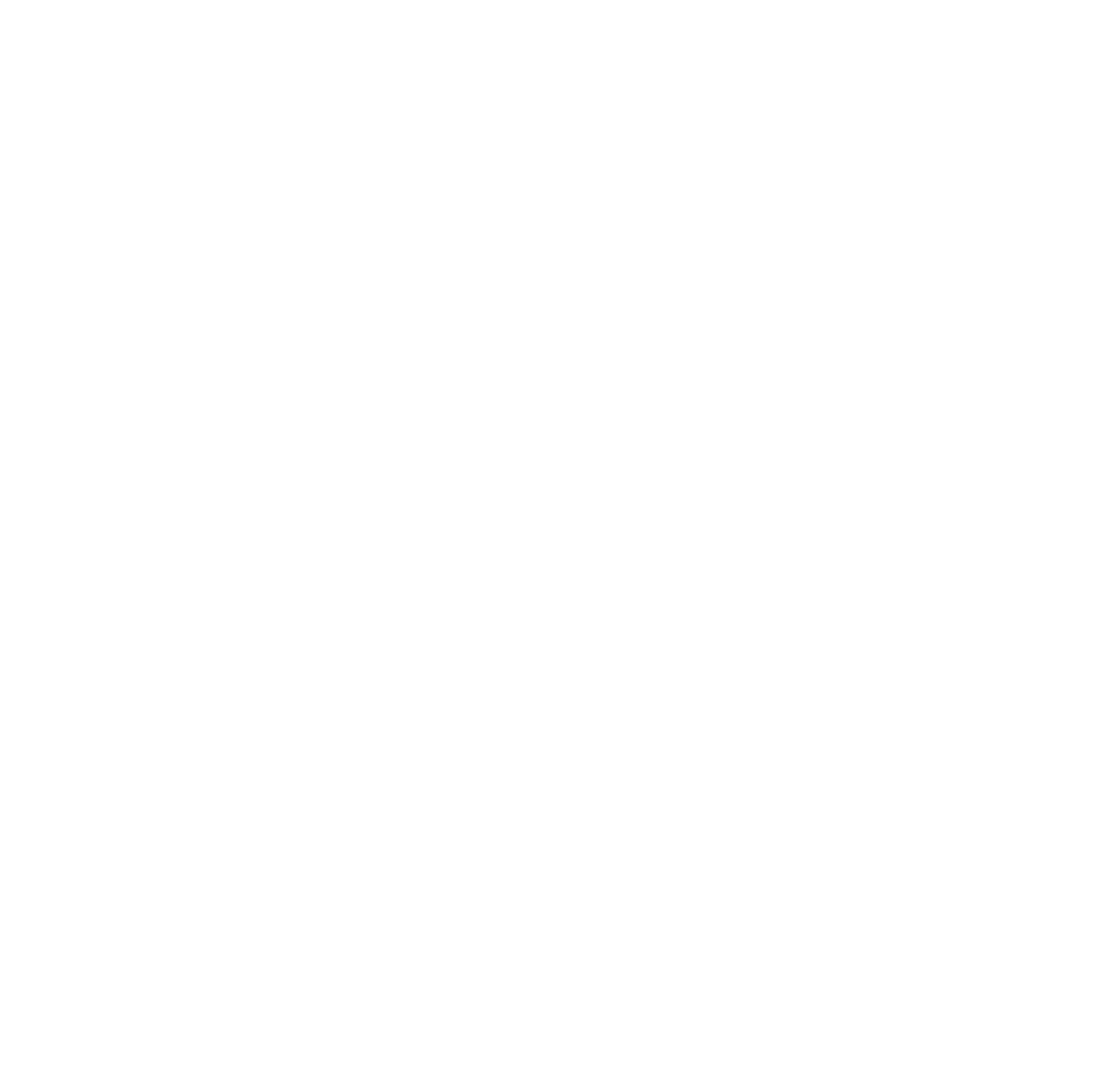
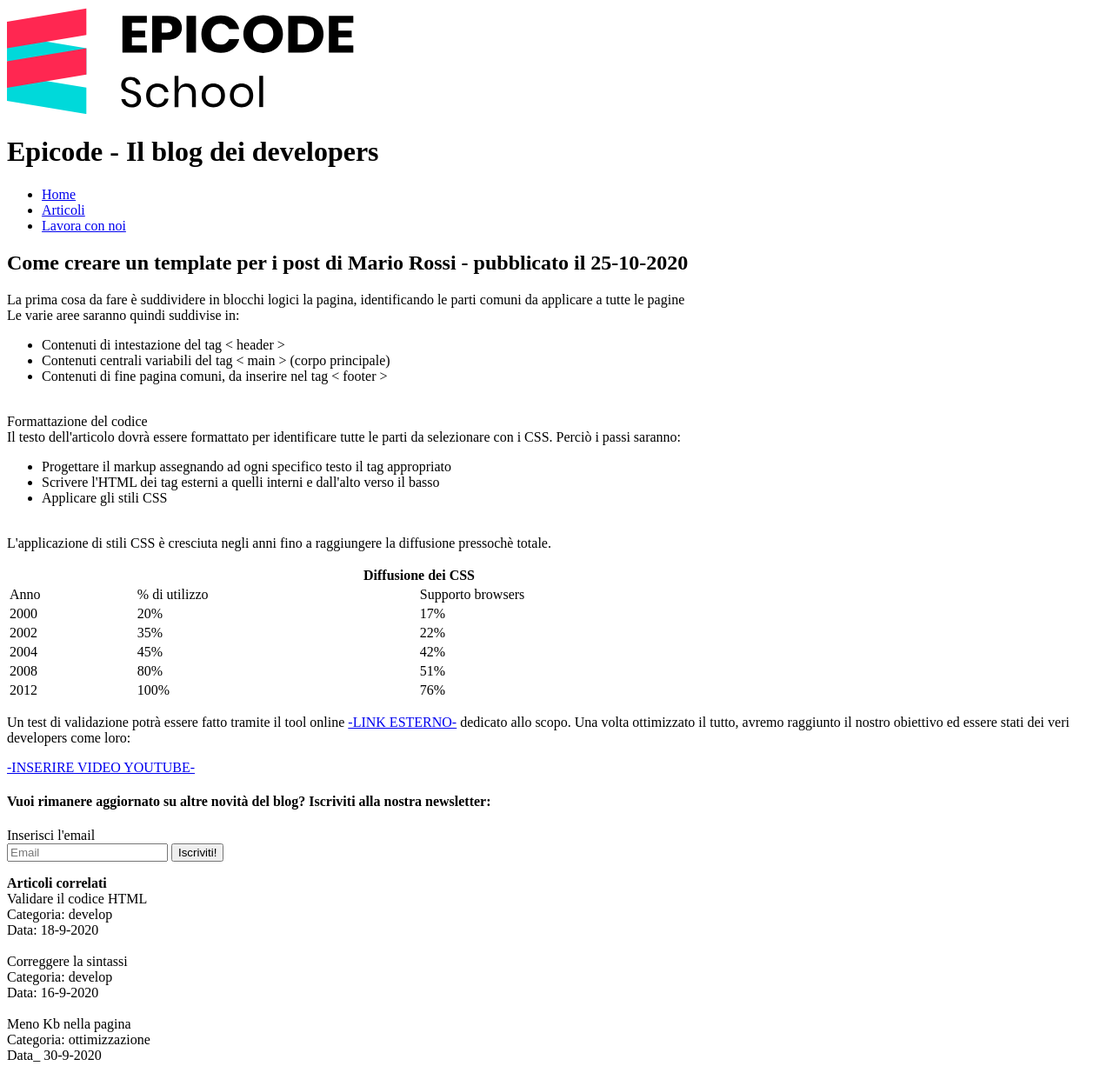
Before and after one commit to lucabar21/U1-W1-D2-HTML, a plain HTML site: page index.html in a window 1280 px wide. Shown: the top 1226 px of the page at 87% size. Before the commit the page ends 800 px from the top, so only its background shows below. Drawn offline with Linux system fonts and the light colour scheme.

Commit message:
Lesson 2

```diff
--- a/index.html
+++ b/index.html
@@ -3,7 +3,113 @@
   <head>
     <meta charset="UTF-8" />
     <meta name="viewport" content="width=device-width, initial-scale=1.0" />
-    <title>Lesson 2</title>
+    <meta
+      description="Primi passi operativi per creare un modello di pagina HTML per un post. Scopri come iniziare in modo facile."
+    />
+    <title>Sviluppo di una pagina web - Blog EPICODE</title>
   </head>
-  <body></body>
+  <body>
+    <img src="./assets/img/logo.svg" alt="Logo Epicode" />
+    <h1>Epicode - Il blog dei developers</h1>
+    <ul id="menu">
+      <li><a href="#">Home</a></li>
+      <li><a href="#">Articoli</a></li>
+      <li><a href="#">Lavora con noi</a></li>
+    </ul>
+    <div>
+      <h2>Come creare un template per i post di Mario Rossi - pubblicato il 25-10-2020</h2>
+      <p>
+        La prima cosa da fare è suddividere in blocchi logici la pagina, identificando le parti comuni da applicare a tutte le pagine
+        <br>
+        Le varie aree saranno quindi suddivise in:
+        <ul>
+            <li>Contenuti di intestazione del tag &lt header &gt</li>
+            <li>Contenuti centrali variabili del tag &lt main &gt (corpo principale)</li>
+            <li>Contenuti di fine pagina comuni, da inserire nel tag &lt footer &gt</li>
+        </ul>
+        <br>
+        Formattazione del codice
+        <br>
+        Il testo dell'articolo dovrà essere formattato per identificare tutte le parti da selezionare con i CSS. Perciò i passi saranno:
+        <ul>
+            <li>Progettare il markup assegnando ad ogni specifico testo il tag appropriato</li>
+            <li>Scrivere l'HTML dei tag esterni a quelli interni e dall'alto verso il basso</li>
+            <li>Applicare gli stili CSS</li>
+        </ul>
+        <br>
+        L'applicazione di stili CSS è cresciuta negli anni fino a raggiungere la diffusione pressochè totale.
+      </p>
+     <table width="75%">
+        <thead>
+            <tr>
+            <th colspan="3">Diffusione dei CSS</th>
+        </tr>
+        </thead>
+        <tbody>
+            <tr>
+        <td>Anno</td>
+        <td>% di utilizzo</td>
+        <td>Supporto browsers</td>
+    </tr>
+            <tr>
+        <td>2000</td>
+        <td>20%</td>
+        <td>17%</td>
+    </tr>
+    </tr>
+            <tr>
+        <td>2002</td>
+        <td>35%</td>
+        <td>22%</td>
+    </tr>
+    </tr>
+            <tr>
+        <td>2004</td>
+        <td>45%</td>
+        <td>42%</td>
+    </tr>
+    </tr>
+            <tr>
+        <td>2008</td>
+        <td>80%</td>
+        <td>51%</td>
+    </tr>
+    </tr>
+            <tr>
+        <td>2012</td>
+        <td>100%</td>
+        <td>76%</td>
+    </tr>
+    </tbody>
+     </table>
+     <P>        Un test di validazione potrà essere fatto tramite il tool online <a href="#">-LINK ESTERNO-</a> dedicato allo scopo. Una volta ottimizzato il tutto, avremo raggiunto il nostro obiettivo ed essere stati dei veri developers come loro:
+</P>
+<P>        <a href="#">-INSERIRE VIDEO YOUTUBE-</a></P>
+    </div>
+   <div>
+    <h4>Vuoi rimanere aggiornato su altre novità del blog? Iscriviti alla nostra newsletter:</h4>
+        <form>
+        <label for="email">Inserisci l'email</label><br>
+        <input type="email" id="email" name="email" placeholder="Email">
+        <input type="submit" value="Iscriviti!">
+      </form>
+    </div>
+        <p> <strong>Articoli correlati</strong><br>
+            Validare il codice HTML <br>
+            Categoria: develop <br>
+            Data: 18-9-2020 <br>
+            <br>
+            Correggere la sintassi <br>
+            Categoria: develop <br>
+            Data: 16-9-2020 <br>
+            <br>
+            Meno Kb nella pagina <br>
+            Categoria: ottimizzazione <br>
+            Data_ 30-9-2020
+        </p>
+  </body>
+  <footer><strong>Blog Epicode &copy;2024</strong><br>
+    Testata online di Mario Rossi, registrata con prot. n.213/2018 - via Luigi Einaudi 2 - Milano. P.IVA 00112233. <br>
+info@epicode.school <a href="#">-LINK EMAIL-</a>
+</footer>
 </html>
```
Also changed, not shown: assets/img/logo.svg (added).
